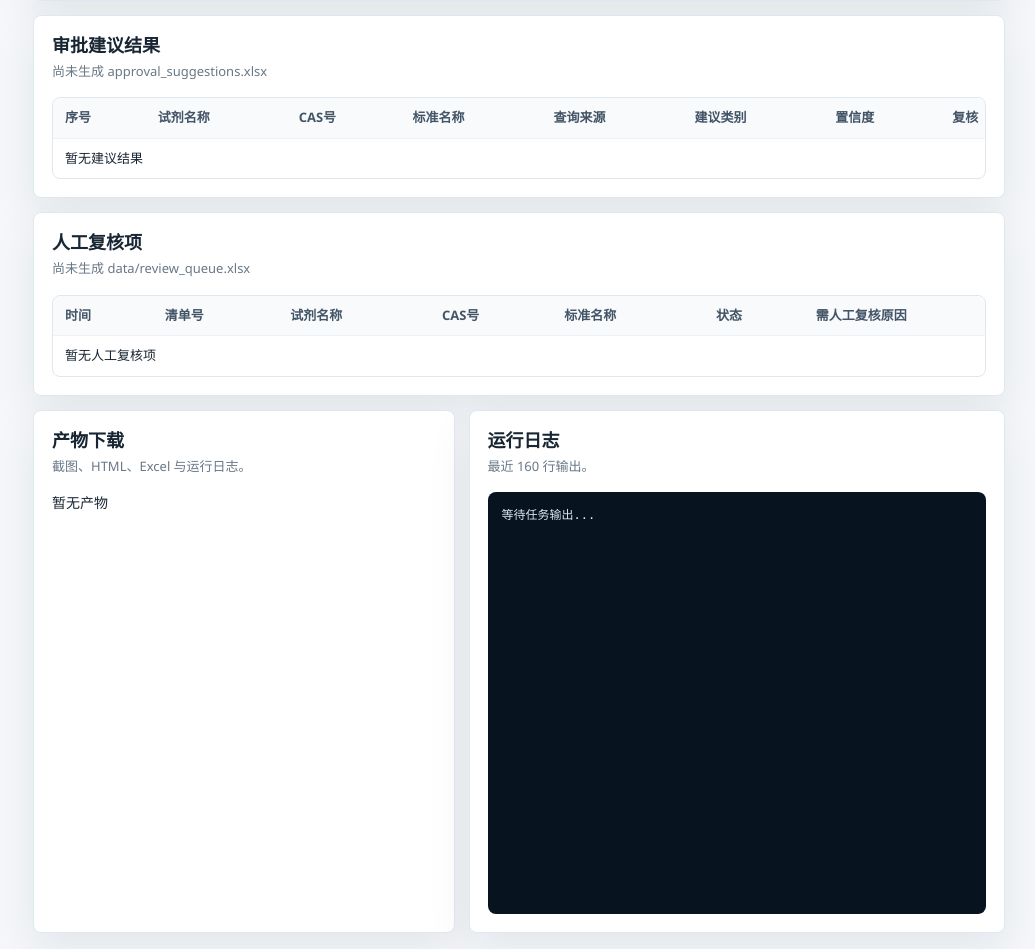
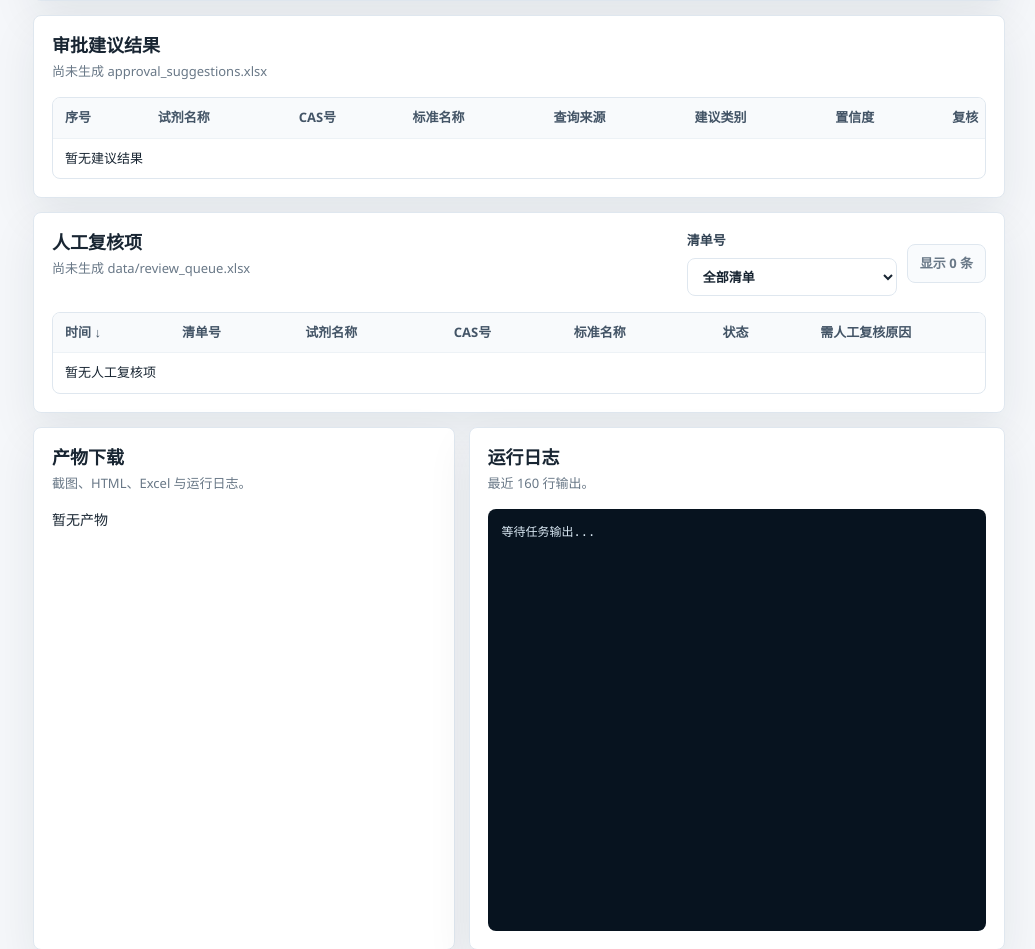
Before and after one commit to Jacky0725/erp_approval_bot, a FastAPI app: page / in a window 1280 px wide. Shown: the part 1785-2734 px from the top of the page, without its empty margins (245-1280 px from the left). Run offline with FastAPI, Linux system fonts and the light colour scheme; data that the repository does not hold is empty.

Commit message:
Improve review queue filtering in dashboard

```diff
--- a/src/static/dashboard.css
+++ b/src/static/dashboard.css
@@ -397,7 +397,8 @@ select:focus {
 
 .switches,
 .button-row,
-.tag-row {
+.tag-row,
+.review-tools {
   display: flex;
   flex-wrap: wrap;
   align-items: center;
@@ -419,6 +420,26 @@ select:focus {
 
 .danger-check {
   color: var(--red);
+}
+
+.review-tools {
+  justify-content: flex-end;
+}
+
+.review-tools label {
+  min-width: 210px;
+}
+
+.review-count {
+  min-height: 38px;
+  padding: 9px 12px;
+  border: 1px solid var(--line);
+  border-radius: 8px;
+  background: var(--panel-soft);
+  color: var(--muted);
+  font-size: 13px;
+  font-weight: 900;
+  white-space: nowrap;
 }
 
 button {
@@ -513,6 +534,22 @@ th {
   background: #f8fafc;
   color: #435466;
   font-weight: 900;
+}
+
+.table-sort {
+  height: auto;
+  min-height: 0;
+  padding: 0;
+  border: 0;
+  border-radius: 0;
+  background: transparent;
+  color: inherit;
+  font-weight: 900;
+}
+
+.table-sort:hover {
+  border-color: transparent;
+  color: var(--blue);
 }
 
 tbody tr {
--- a/src/templates/dashboard.html
+++ b/src/templates/dashboard.html
@@ -225,14 +225,23 @@
       <div class="panel-title">
         <div>
           <h2>人工复核项</h2>
-          <p id="reviewMeta">读取 data/review_queue.xlsx，并显示阻断自动通过的复核原因。</p>
+          <p id="reviewMeta">读取 data/review_queue.xlsx，默认显示仍待处理的最新复核项。</p>
+        </div>
+        <div class="review-tools">
+          <label>
+            清单号
+            <select id="reviewListFilter">
+              <option value="">全部清单</option>
+            </select>
+          </label>
+          <span id="reviewVisibleCount" class="review-count">显示 0 条</span>
         </div>
       </div>
       <div class="table-wrap">
         <table>
           <thead>
             <tr>
-              <th>时间</th>
+              <th><button type="button" id="reviewTimeSort" class="table-sort">时间 <span id="reviewSortIcon">↓</span></button></th>
               <th>清单号</th>
               <th>试剂名称</th>
               <th>CAS号</th>
@@ -274,6 +283,11 @@
   <script>
     const runForm = document.querySelector("#runForm");
     const settingsForm = document.querySelector("#settingsForm");
+    const reviewState = {
+      rows: [],
+      listNumber: "",
+      sortDirection: "desc",
+    };
 
     function setSelectValue(form, name, value) {
       const field = form.querySelector(`[name="${name}"]`);
@@ -398,12 +412,46 @@
     }
 
     function renderReviewQueue(queue) {
-      const body = document.querySelector("#reviewTable");
       const meta = document.querySelector("#reviewMeta");
       const rows = queue.preview || [];
       meta.textContent = queue.exists
-        ? `共 ${safe(queue.rows, 0)} 条，待处理 ${safe(queue.pending, 0)} 条；最近更新：${safe(queue.modified)}`
+        ? `共 ${safe(queue.rows, 0)} 条历史记录，当前待处理 ${safe(queue.pending, 0)} 条；最近更新：${safe(queue.modified)}`
         : "尚未生成 data/review_queue.xlsx";
+      reviewState.rows = rows;
+      updateReviewListFilter(queue.list_numbers || rows.map((row) => row.list_number).filter(Boolean));
+      renderReviewRows();
+    }
+
+    function updateReviewListFilter(listNumbers) {
+      const filter = document.querySelector("#reviewListFilter");
+      const current = reviewState.listNumber;
+      const unique = Array.from(new Set(listNumbers || [])).filter(Boolean).sort();
+      filter.innerHTML = '<option value="">全部清单</option>';
+      unique.forEach((listNumber) => {
+        const option = document.createElement("option");
+        option.value = listNumber;
+        option.textContent = listNumber;
+        filter.appendChild(option);
+      });
+      if (current && unique.includes(current)) {
+        filter.value = current;
+      } else {
+        reviewState.listNumber = "";
+      }
+    }
+
+    function renderReviewRows() {
+      const body = document.querySelector("#reviewTable");
+      const visibleCount = document.querySelector("#reviewVisibleCount");
+      const rows = reviewState.rows
+        .filter((row) => !reviewState.listNumber || row.list_number === reviewState.listNumber)
+        .sort((left, right) => {
+          const leftTime = Date.parse(left.timestamp || "") || 0;
+          const rightTime = Date.parse(right.timestamp || "") || 0;
+          return reviewState.sortDirection === "desc" ? rightTime - leftTime : leftTime - rightTime;
+        });
+      document.querySelector("#reviewSortIcon").textContent = reviewState.sortDirection === "desc" ? "↓" : "↑";
+      visibleCount.textContent = `显示 ${rows.length} 条`;
       body.innerHTML = "";
       if (!rows.length) {
         body.innerHTML = '<tr><td colspan="7">暂无人工复核项</td></tr>';
@@ -423,6 +471,16 @@
         body.appendChild(tr);
       });
     }
+
+    document.querySelector("#reviewListFilter").addEventListener("change", (event) => {
+      reviewState.listNumber = event.target.value;
+      renderReviewRows();
+    });
+
+    document.querySelector("#reviewTimeSort").addEventListener("click", () => {
+      reviewState.sortDirection = reviewState.sortDirection === "desc" ? "asc" : "desc";
+      renderReviewRows();
+    });
 
     function renderArtifacts(items) {
       const holder = document.querySelector("#artifactList");
--- a/src/web_runner.py
+++ b/src/web_runner.py
@@ -269,19 +269,12 @@ def approval_summary(root_dir: Path = ROOT_DIR) -> dict[str, Any]:
 def review_queue_summary(root_dir: Path = ROOT_DIR) -> dict[str, Any]:
     path = root_dir / "data" / "review_queue.xlsx"
     if not path.exists():
-        return {"exists": False, "rows": 0, "pending": 0, "preview": []}
+        return {"exists": False, "rows": 0, "pending": 0, "preview": [], "list_numbers": []}
 
     try:
         frame = pd.read_excel(path, dtype=str).fillna("")
     except Exception as exc:  # noqa: BLE001
-        return {"exists": True, "error": str(exc), "rows": 0, "pending": 0, "preview": []}
-
-    status_column = next((column for column in ("status", "状态", "处理状态") if column in frame.columns), "")
-    if status_column:
-        normalized = frame[status_column].astype(str).str.strip().str.lower()
-        pending_frame = frame[normalized.isin(BLOCKING_REVIEW_STATUSES)].copy()
-    else:
-        pending_frame = frame.copy()
+        return {"exists": True, "error": str(exc), "rows": 0, "pending": 0, "preview": [], "list_numbers": []}
 
     def first_existing(row: pd.Series, columns: list[str]) -> str:
         for column in columns:
@@ -291,14 +284,85 @@ def review_queue_summary(root_dir: Path = ROOT_DIR) -> dict[str, Any]:
                     return value
         return ""
 
+    status_column = next((column for column in ("status", "状态", "处理状态") if column in frame.columns), "")
+    if status_column:
+        normalized = frame[status_column].astype(str).str.strip().str.lower()
+        pending_frame = frame[normalized.isin(BLOCKING_REVIEW_STATUSES)].copy()
+    else:
+        pending_frame = frame.copy()
+
     def compact_reason(value: str, limit: int = 260) -> str:
         text = " ".join(str(value or "").split())
         if len(text) <= limit:
             return text
         return text[:limit].rstrip() + "..."
 
+    def natural_reason(value: str) -> str:
+        text = " ".join(str(value or "").split())
+        lowered = text.lower()
+        if not text:
+            return "缺少足够可信的物性证据，需要人工确认后再写入网页。"
+        if "duplicate search url" in lowered:
+            return "检索到的网页与其他试剂重复，可能没有匹配到当前试剂的专属页面，需要人工确认检索结果。"
+        if "chemsrc" in lowered and "chemicalbook" in lowered and ("失败" in text or "无有效结果" in text):
+            return "Chemsrc 和 ChemicalBook 都没有查到可信结果，需要人工核对试剂名称或补充物性资料。"
+        if "lookup failed" in lowered or "query failed" in lowered or "查询失败" in text:
+            return "化学资料查询失败，需要人工确认试剂名称、CAS 号或补充可靠资料来源。"
+        if "similarity" in lowered or "relevance" in lowered or "相似" in text:
+            return "检索结果与当前试剂名称相似度不足，可能不是同一种试剂，需要人工确认。"
+        if "confidence" in lowered or "置信度" in text:
+            return "规则判定置信度不足，需要人工复核后再决定物化特性。"
+        if "llm" in lowered or "大模型" in text:
+            return "大模型整理出的物性信息不够明确，需要人工复核证据。"
+        if "pubchem cid" in lowered or "molecularformula" in lowered or "iupacname" in lowered:
+            return "查询到了化学资料，但资料没有被规则稳定归类，需要人工核对物性证据后再处理。"
+        if "缺少" in text or "无足够" in text or "证据" in text:
+            return "缺少足够可信的物性证据，需要人工确认后再写入网页。"
+        return compact_reason(text)
+
+    def sort_value(row: pd.Series) -> pd.Timestamp:
+        raw_time = first_existing(row, ["timestamp", "时间"])
+        parsed = pd.to_datetime(raw_time, errors="coerce")
+        if pd.isna(parsed):
+            return pd.Timestamp.min
+        return parsed
+
+    if not pending_frame.empty:
+        pending_frame["_sort_time"] = pending_frame.apply(sort_value, axis=1)
+        pending_frame["_list_number"] = pending_frame.apply(
+            lambda row: first_existing(row, ["试剂清单号", "当前清单号", "清单号", "list_number"]),
+            axis=1,
+        )
+        pending_frame["_reagent_name"] = pending_frame.apply(
+            lambda row: first_existing(row, ["试剂名称", "chemical_name", "reagent_name"]),
+            axis=1,
+        )
+        pending_frame["_cas"] = pending_frame.apply(lambda row: first_existing(row, ["cas", "CAS号"]), axis=1)
+        pending_frame["_standard_name"] = pending_frame.apply(
+            lambda row: first_existing(row, ["standard_name", "标准化名称"]),
+            axis=1,
+        )
+        pending_frame["_review_key"] = (
+            pending_frame["_list_number"].astype(str)
+            + "|"
+            + pending_frame["_cas"].astype(str)
+            + "|"
+            + pending_frame["_reagent_name"].astype(str)
+            + "|"
+            + pending_frame["_standard_name"].astype(str)
+        )
+        pending_frame = (
+            pending_frame.sort_values("_sort_time", ascending=True)
+            .drop_duplicates("_review_key", keep="last")
+            .sort_values("_sort_time", ascending=False)
+        )
+
+    list_numbers = []
+    if not pending_frame.empty and "_list_number" in pending_frame.columns:
+        list_numbers = sorted(value for value in pending_frame["_list_number"].dropna().astype(str).unique() if value)
+
     preview: list[dict[str, str]] = []
-    for _, row in pending_frame.tail(30).iloc[::-1].iterrows():
+    for _, row in pending_frame.head(120).iterrows():
         reason = first_existing(row, ["reason", "原因", "复核原因", "manual_review_reason"])
         preview.append(
             {
@@ -307,7 +371,7 @@ def review_queue_summary(root_dir: Path = ROOT_DIR) -> dict[str, Any]:
                 "reagent_name": first_existing(row, ["试剂名称", "chemical_name", "reagent_name"]),
                 "cas": first_existing(row, ["cas", "CAS号"]),
                 "standard_name": first_existing(row, ["standard_name", "标准化名称"]),
-                "reason": compact_reason(reason),
+                "reason": natural_reason(reason),
                 "reason_full": reason,
                 "status": first_existing(row, ["status", "状态", "处理状态"]) or "pending",
             }
@@ -318,6 +382,7 @@ def review_queue_summary(root_dir: Path = ROOT_DIR) -> dict[str, Any]:
         "rows": int(len(frame)),
         "pending": int(len(pending_frame)),
         "preview": preview,
+        "list_numbers": list_numbers,
         "modified": datetime.fromtimestamp(path.stat().st_mtime).isoformat(timespec="seconds"),
     }
 
```
